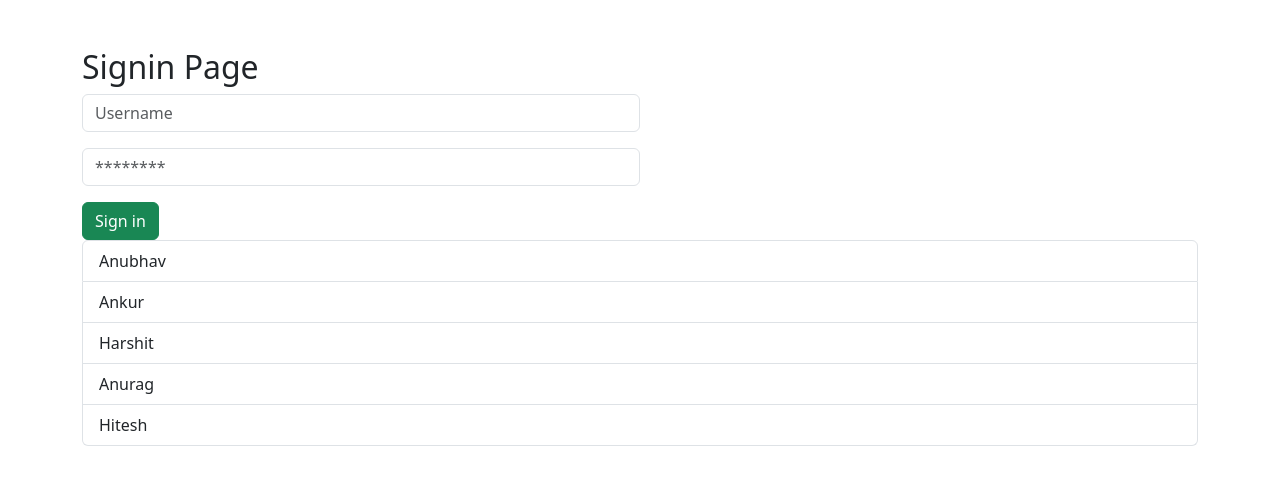
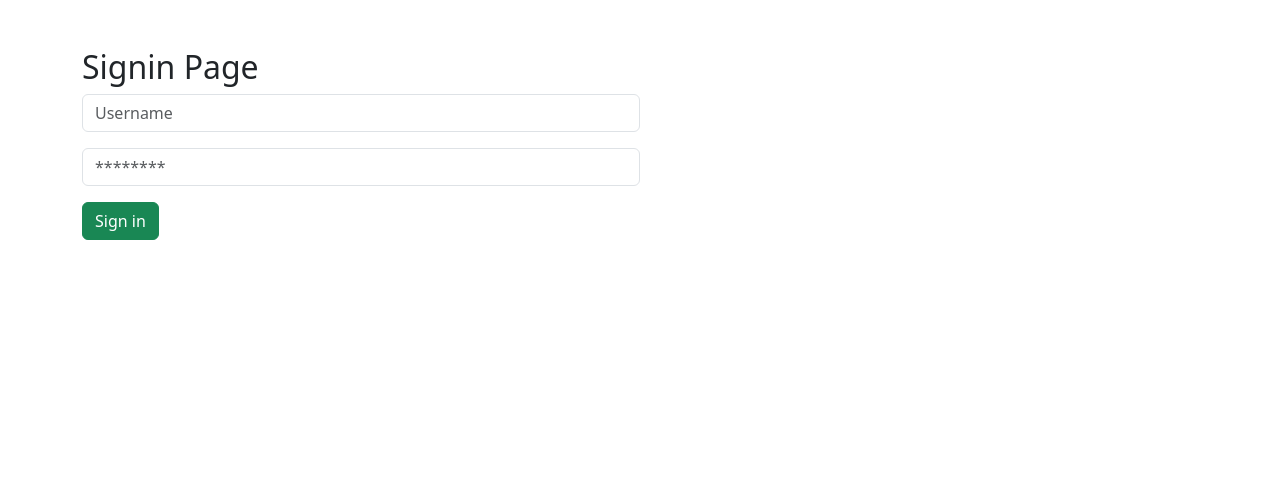
Before and after one commit to master-dhanesh/reactareten, a Next.js app: page /signin in a window 1280 px wide. Shown: the top 484 px of the page. Built offline with nearby package versions, Linux system fonts and the light colour scheme.

Commit message:
usecontext - localstorage

```diff
--- a/app/layout.js
+++ b/app/layout.js
@@ -1,4 +1,3 @@
-import Wrapper from "@/components/Wrapper/Wrapper";
 import UserContext from "@/utils/UserContext";
 import "bootstrap/dist/css/bootstrap.min.css";
 
--- a/app/signin/page.js
+++ b/app/signin/page.js
@@ -1,10 +1,29 @@
 "use client";
-import Link from "next/link";
+
+import { User } from "@/utils/UserContext";
+import { useRouter } from "next/navigation";
+import { useContext } from "react";
 
 const page = () => {
+    const router = useRouter();
+    const [users, setusers] = useContext(User);
+    console.log(users);
+
     const SubmitHandler = (e) => {
         e.preventDefault();
-        console.log("code to send data to backend-database");
+        const username = e.target[0].value;
+        const password = e.target[1].value;
+        const isUser = users.find(
+            (user) => user.username === username && user.password === password
+        );
+
+        if (isUser) {
+            const userIndex = users.findIndex((user) => user === isUser);
+            console.log(userIndex);
+            router.push(`/signin/${userIndex}`);
+        } else {
+            alert("User Not Found");
+        }
     };
     return (
         <div className="container mt-5">
@@ -22,23 +41,6 @@ const page = () => {
                 />
                 <button className="btn btn-success">Sign in</button>
             </form>
-            <div className="list-group">
-                <Link className="list-group-item" href="/signin/anubhav">
-                    Anubhav
-                </Link>
-                <Link className="list-group-item" href="/signin/ankur">
-                    Ankur
-                </Link>
-                <Link className="list-group-item" href="/signin/harshit">
-                    Harshit
-                </Link>
-                <Link className="list-group-item" href="/signin/anurag">
-                    Anurag
-                </Link>
-                <Link className="list-group-item" href="/signin/hitesh">
-                    Hitesh
-                </Link>
-            </div>
         </div>
     );
 };
--- a/utils/UserContext.js
+++ b/utils/UserContext.js
@@ -4,9 +4,9 @@ import React, { createContext, useState } from "react";
 export const User = createContext(null);
 
 const UserContext = ({ children }) => {
-    const [users, setusers] = useState([
-        { username: "john", email: "john@gmail.com", password: "123456" },
-    ]);
+    const [users, setusers] = useState(
+        JSON.parse(localStorage.getItem("users")) || []
+    );
 
     return <User.Provider value={[users, setusers]}>{children}</User.Provider>;
 };
```
Also changed, not shown: app/signin/[index]/page.js (added, +17 -0 lines), app/signin/[username]/page.js (deleted, +0 -16 lines), app/signup/page.js (+11 -1 lines).
